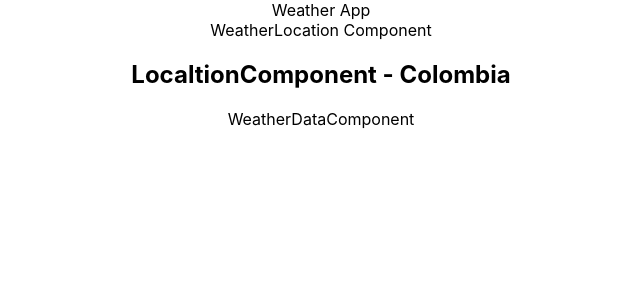
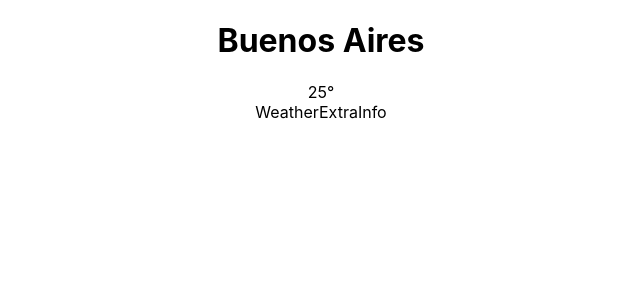
Before and after one commit to Ricardo0987/weather-app-react, a React (Create React App) app: page / in a window 1280 px wide. Shown: the top 300 px of the page, without its empty margins (319-959 px from the left). Built offline with nearby package versions, Linux system fonts and the light colour scheme.

Commit message:
agregar componentes

```diff
--- a/src/App.css
+++ b/src/App.css
@@ -3,36 +3,26 @@
 }
 
 .App-logo {
-  height: 40vmin;
-  pointer-events: none;
-}
-
-@media (prefers-reduced-motion: no-preference) {
-  .App-logo {
-    animation: App-logo-spin infinite 20s linear;
-  }
+  animation: App-logo-spin infinite 20s linear;
+  height: 80px;
 }
 
 .App-header {
-  background-color: #282c34;
-  min-height: 100vh;
-  display: flex;
-  flex-direction: column;
-  align-items: center;
-  justify-content: center;
-  font-size: calc(10px + 2vmin);
+  background-color: #222;
+  height: 150px;
+  padding: 20px;
   color: white;
 }
 
-.App-link {
-  color: #61dafb;
+.App-title {
+  font-size: 1.5em;
+}
+
+.App-intro {
+  font-size: large;
 }
 
 @keyframes App-logo-spin {
-  from {
-    transform: rotate(0deg);
-  }
-  to {
-    transform: rotate(360deg);
-  }
+  from { transform: rotate(0deg); }
+  to { transform: rotate(360deg); }
 }
--- a/src/App.js
+++ b/src/App.js
@@ -1,16 +1,15 @@
-import React from 'react';
-import WeatherLocaiton from './components/WeatherLocation'
-
+import React, { Component } from 'react';
+import WeatherLocation from './components/WeatherLocation';
 import './App.css';
 
-function App() {
-  return (
-    <div className="App">
-      Weather App
-      <WeatherLocaiton></WeatherLocaiton>
-
-    </div>
-  );
+class App extends Component {
+  render() {
+    return (
+      <div className="App">
+        <WeatherLocation></WeatherLocation>
+      </div>
+    );
+  }
 }
 
 export default App;
--- a/src/components/Location.js
+++ b/src/components/Location.js
@@ -1,9 +1,7 @@
 import React from 'react';
 
 const Location = () => (
-    <div>
-        <h2> LocaltionComponent - Colombia</h2>
-    </div>
-)
+    <div><h1>Buenos Aires</h1></div>
+);
 
 export default Location;
--- a/src/components/WeatherData.js
+++ b/src/components/WeatherData.js
@@ -1,7 +1,12 @@
 import React from 'react';
+import WeatherExtraInfo from './WeatherExtraInfo';
+import WeatherTemperature from './WeatherTemperature';
 
 const WeatherData = () => (
-    <div>WeatherDataComponent</div>
+    <div>
+        <WeatherTemperature />
+        <WeatherExtraInfo />
+    </div>
 );
 
 export default WeatherData;
--- /dev/null
+++ b/src/components/WeatherExtraInfo.js
@@ -0,0 +1,7 @@
+import React from 'react';
+
+const WeatherExtraInfo = () => (
+    <div>WeatherExtraInfo</div>
+);
+
+export default WeatherExtraInfo;
--- a/src/components/WeatherLocation.js
+++ b/src/components/WeatherLocation.js
@@ -1,12 +1,12 @@
-import React from 'react';//permite usar react en el archivo
+import React from 'react';
 import Location from './Location';
 import WeatherData from './WeatherData';
+
 const WeatherLocation = () => (
     <div>
-        WeatherLocation Component
         <Location></Location>
         <WeatherData></WeatherData>
     </div>
-)
+);
 
 export default WeatherLocation;
--- /dev/null
+++ b/src/components/WeatherTemperature.js
@@ -0,0 +1,7 @@
+import React from 'react';
+
+const WeatherTemperature = () => (
+    <div><span>25°</span></div>
+);
+
+export default WeatherTemperature;
```
